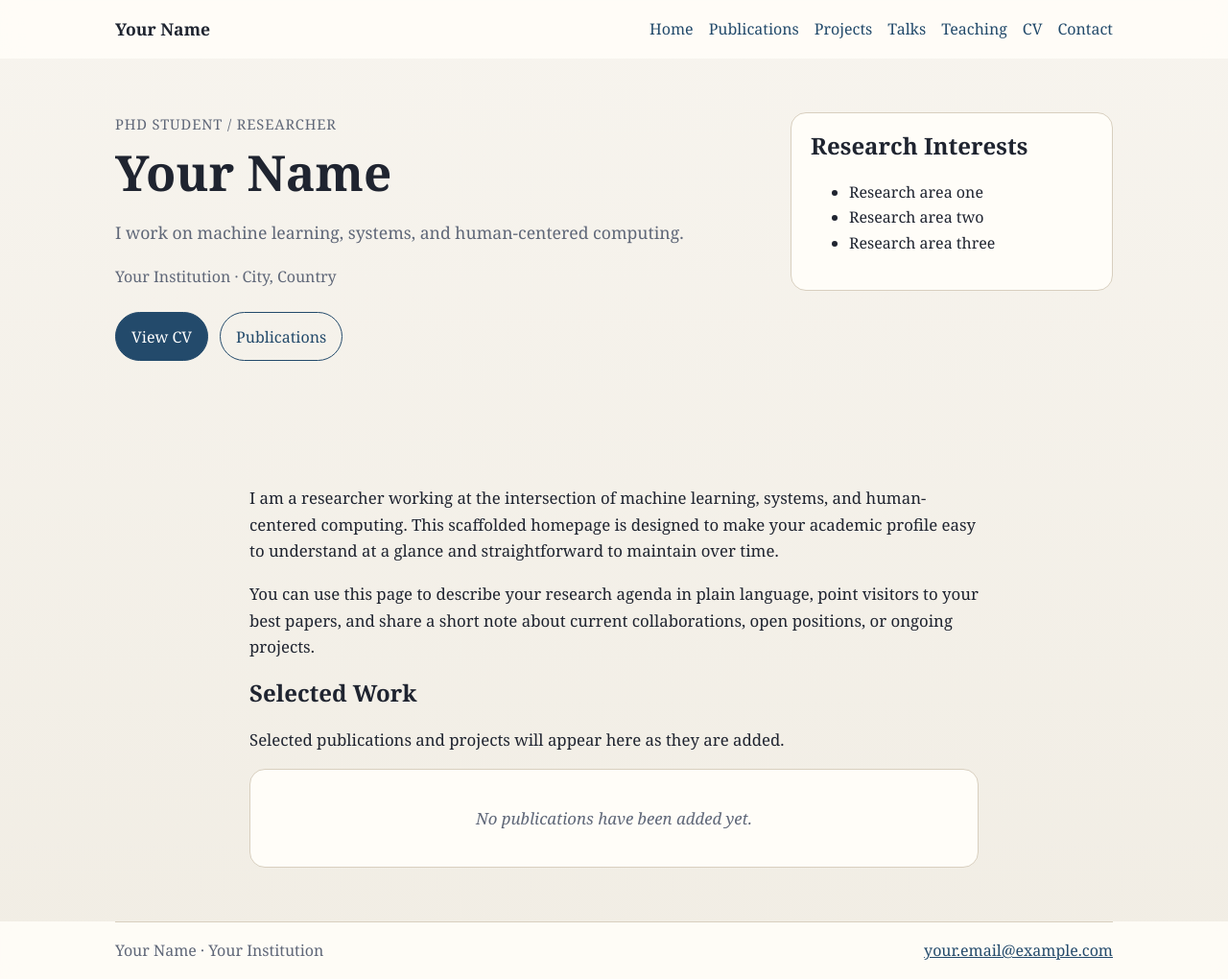
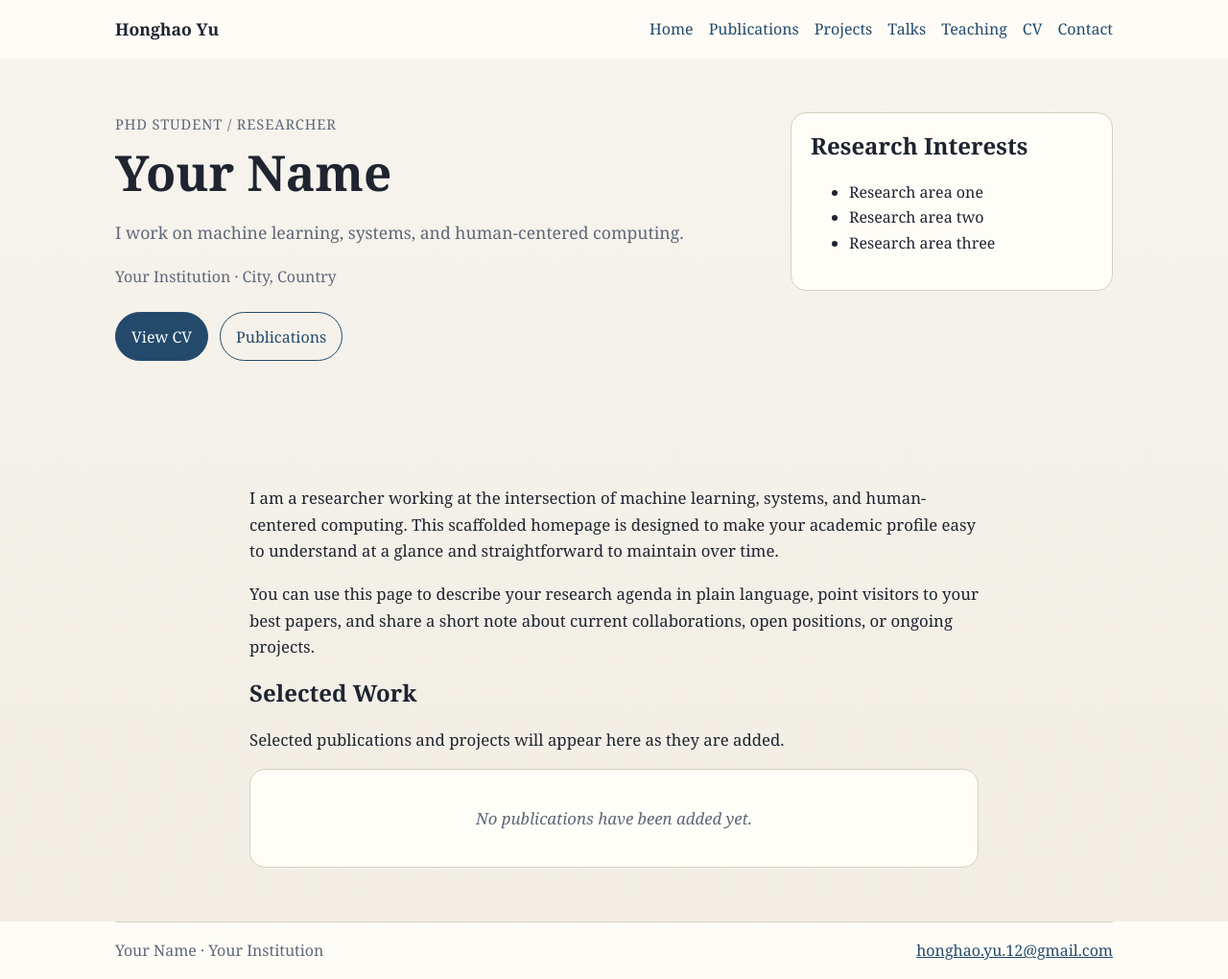
Before and after one commit to honghaoyu12/honghaoyu12.github.io, a Jekyll site: the page built from index.md, in a window 1280 px wide. Shown: the whole page at 96% size. Built offline with Jekyll 4.4.1, drawn with Linux system fonts in a browser that asks for light colours.

Commit message:
Update site content

```diff
--- a/_config.yml
+++ b/_config.yml
@@ -1,7 +1,7 @@
-title: "Your Name"
-email: "your.email@example.com"
+title: "Honghao Yu"
+email: "honghao.yu.12@gmail.com"
 description: "Academic personal website for research, publications, teaching, and projects."
-url: "https://yourusername.github.io"
+url: "https://honghaoyu12.github.io"
 baseurl: ""
 timezone: "Asia/Shanghai"
 markdown: kramdown
```
